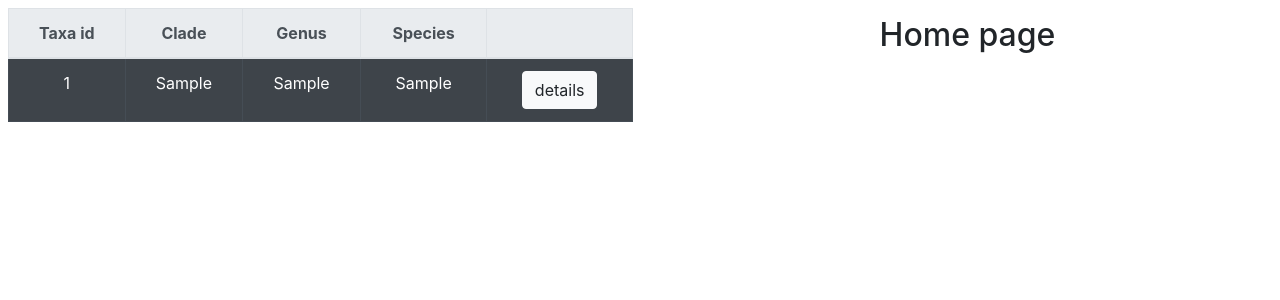
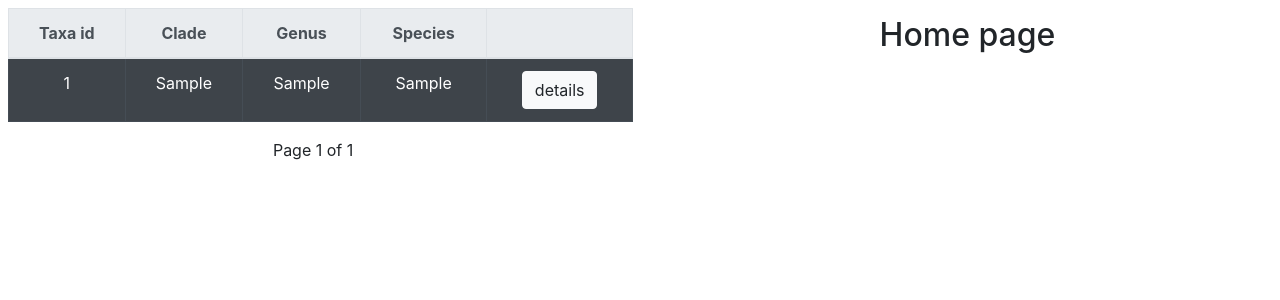
Before and after one commit to mo7alb/BioScience, a Django app: page / in a window 1280 px wide. Shown: the part 56-356 px from the top of the page. Run offline with Django 3.2, Linux system fonts and the light colour scheme; tables that the repository leaves empty hold one stand-in row (values such as "Sample post"); some libraries are stand-ins or nearby versions.

Commit message:
added pagination

```diff
--- a/organism/static/js/components.js
+++ b/organism/static/js/components.js
@@ -220,6 +220,10 @@ function Protein(id) {
    request.send();
 }
 
+/**
+ * A function to display a Protein Details in a table
+ * @param {Object} data Protein data to be displayed on the screen
+ */
 function DisplayProteinDetails(data) {
    console.log(data);
    var table = document.createElement("table");
--- a/organism/templates/index.html
+++ b/organism/templates/index.html
@@ -88,6 +88,43 @@
                         {% endfor %}
                      </tbody>
                   </table>
+
+                  <div class="row mb-4">
+                     <div class="col-md-5">
+                        {% if taxonomy.has_previous %}
+                        <a class="btn btn-secondary" href="?page=1"
+                           >First Page</a
+                        >
+                        <a
+                           class="btn btn-secondary"
+                           href="?page={{ taxonomy.previous_page_number }}"
+                        >
+                           Previous
+                        </a>
+                        {% endif %}
+                     </div>
+                     <div class="col-md-3">
+                        <!-- prettier-ignore -->
+                        <p>
+                           Page {{ taxonomy.number }} of {{ taxonomy.paginator.num_pages }}
+                        </p>
+                     </div>
+                     <div class="col-sm-4">
+                        {% if taxonomy.has_next %}
+                        <a
+                           class="btn btn-secondary"
+                           href="?page={{ taxonomy.next_page_number }}"
+                           >Next</a
+                        >
+                        <a
+                           class="btn btn-secondary"
+                           href="?page={{ taxonomy.paginator.num_pages }}"
+                        >
+                           Last page
+                        </a>
+                        {% endif %}
+                     </div>
+                  </div>
                </div>
                <div id="root" class="align-middle col-md-6 mt-3"></div>
             </div>
--- a/organism/views.py
+++ b/organism/views.py
@@ -1,6 +1,11 @@
 from django.shortcuts import render
 from .models import Taxonomy
+from django.core.paginator import Paginator
 
 def index(request):
-   taxonomy = Taxonomy.objects.all()
+   paginator = Paginator(Taxonomy.objects.all(), 50)
+
+   page = request.GET.get('page')
+   taxonomy = paginator.get_page(page)
+
    return render(request, 'index.html', { "taxonomy": taxonomy})
```
